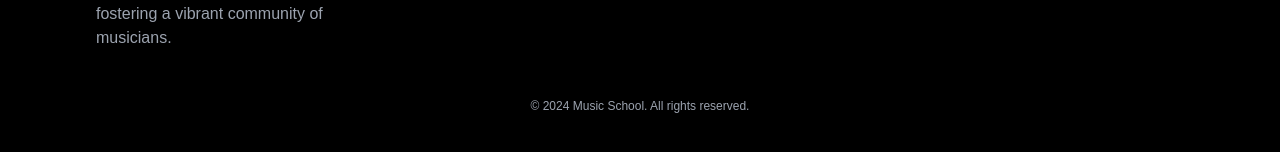
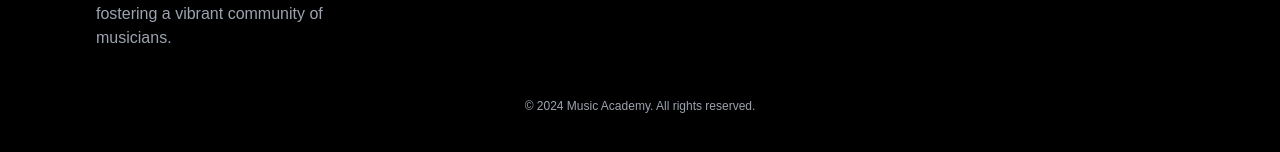
Before and after one commit to hussain-ahmed2/music-academy, a Next.js app: page /courses in a window 1280 px wide. Shown: the part 3912-4064 px from the top of the page. Built offline with nearby package versions, Linux system fonts and the light colour scheme.

Commit message:
update footer component

```diff
--- a/src/components/Footer.tsx
+++ b/src/components/Footer.tsx
@@ -90,7 +90,7 @@ export default function Footer() {
 				</div>
 			</div>
 			<p className="text-center text-xs pt-8">
-				© 2024 Music School. All rights reserved.
+				© 2024 Music Academy. All rights reserved.
 			</p>
 		</footer>
 	);
```
